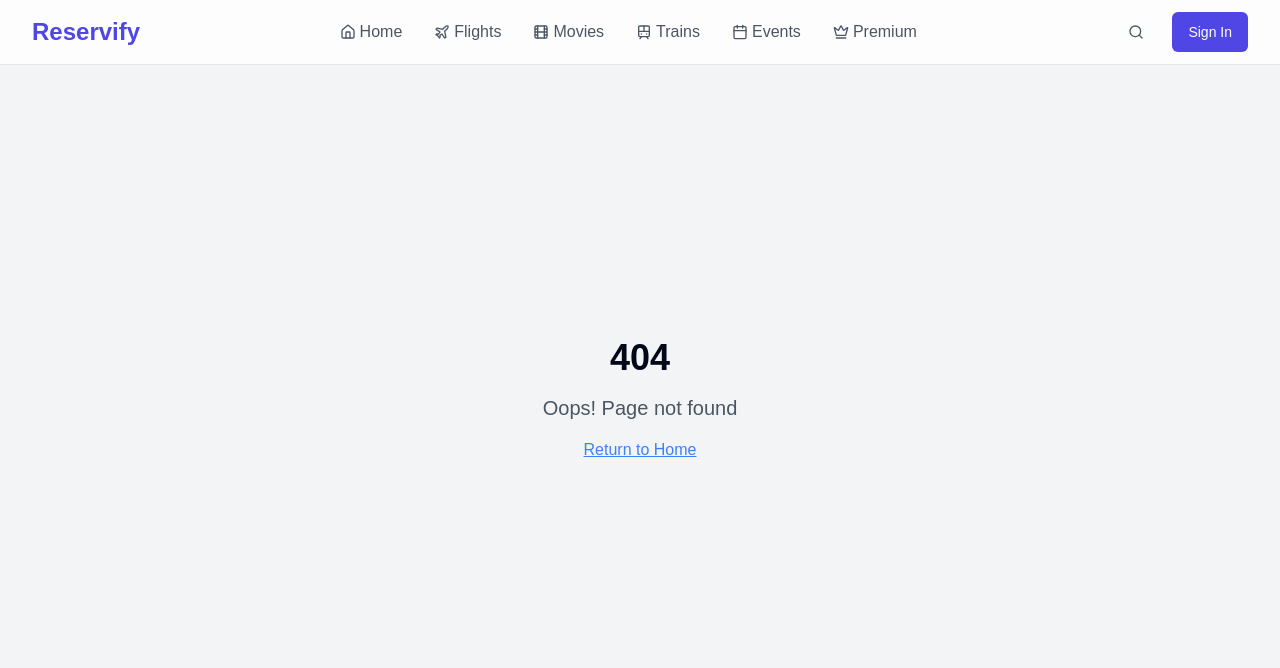
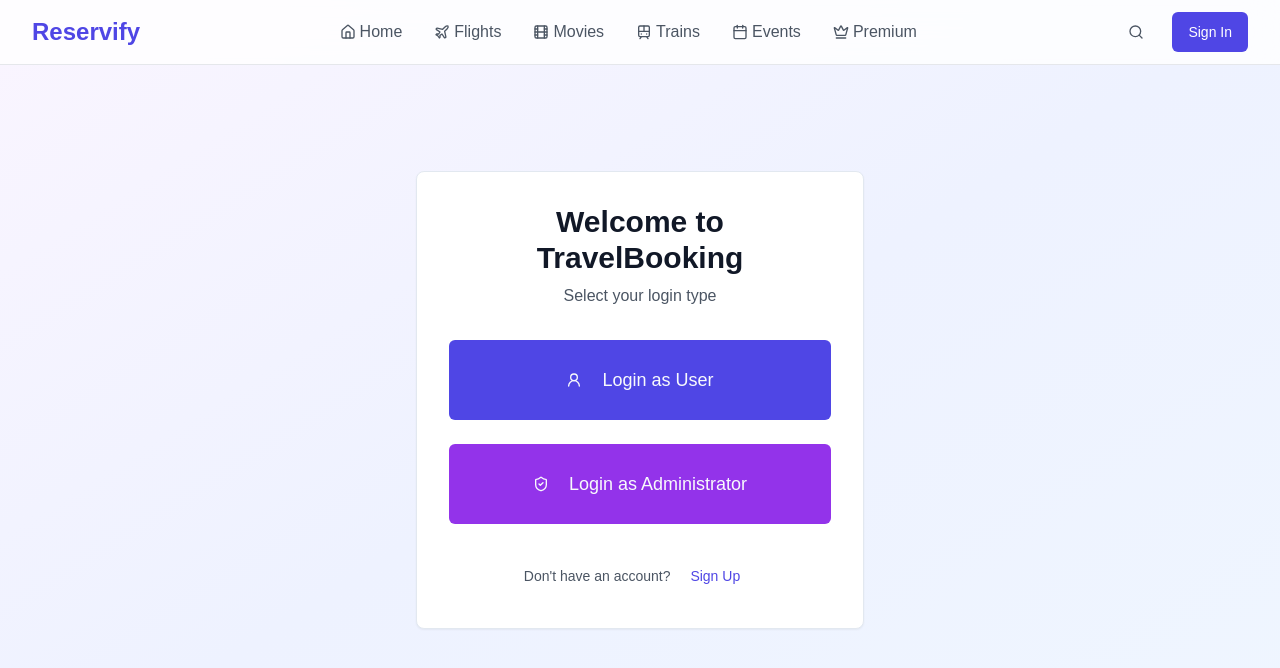
Before and after one commit to VenkataBalaji123/reservify-dreams, a React (Vite) app: page /auth in a window 1280 px wide. Before the commit this address had no page. Shown: the top 668 px of the page. Built offline with nearby package versions, Linux system fonts and the light colour scheme; a web font is replaced by a local one.

Commit message:
feat: Implement separate login options
Refactor the sign-in page to include distinct login options for users and administrators. Clicking "Login as User" navigates to the standard user login flow, while "Login as Admin" directs to the admin login functionality.

```diff
--- a/src/App.tsx
+++ b/src/App.tsx
@@ -32,6 +32,7 @@ import Checkout from "./pages/Checkout";
 import AdminCoupons from "./pages/AdminCoupons";
 import AdminLogin from "./pages/AdminLogin";
 import AdminDashboard from "./pages/AdminDashboard";
+import AuthSelect from "./pages/AuthSelect";
 
 const queryClient = new QueryClient();
 
@@ -45,6 +46,7 @@ const App = () => (
           <Navbar />
           <Routes>
             <Route path="/" element={<Index />} />
+            <Route path="/auth" element={<AuthSelect />} />
             <Route path="/signin" element={<SignIn />} />
             <Route path="/signup" element={<SignUp />} />
             <Route path="/dashboard" element={<UserDashboard />} />
--- a/src/components/auth/SignIn.tsx
+++ b/src/components/auth/SignIn.tsx
@@ -4,7 +4,7 @@ import { useNavigate } from "react-router-dom";
 import { Button } from "@/components/ui/button";
 import { Input } from "@/components/ui/input";
 import { Card } from "@/components/ui/card";
-import { Mail, Lock, Loader2, AlertCircle } from "lucide-react";
+import { Mail, Lock, Loader2, AlertCircle, ArrowLeft } from "lucide-react";
 import { useAuth } from "@/contexts/AuthContext";
 import { Alert, AlertDescription } from "@/components/ui/alert";
 
@@ -39,10 +39,20 @@ const SignIn = () => {
   return (
     <div className="min-h-screen flex items-center justify-center bg-gradient-to-br from-purple-50 via-indigo-50 to-blue-50">
       <Card className="w-full max-w-md p-8 space-y-6 animate-fade-in-up">
-        <div className="text-center">
-          <h1 className="text-3xl font-bold text-gray-900">Welcome Back</h1>
-          <p className="text-gray-600 mt-2">Sign in to your account</p>
+        <div className="flex justify-between items-center">
+          <Button
+            variant="ghost"
+            size="icon"
+            onClick={() => navigate("/auth")}
+            className="text-gray-600"
+          >
+            <ArrowLeft className="h-5 w-5" />
+          </Button>
+          <h1 className="text-3xl font-bold text-gray-900 flex-1 text-center">User Login</h1>
+          <div className="w-8"></div> {/* Spacer for alignment */}
         </div>
+
+        <p className="text-gray-600 text-center">Sign in to your user account</p>
 
         {error && (
           <Alert variant="destructive">
--- a/src/pages/AdminLogin.tsx
+++ b/src/pages/AdminLogin.tsx
@@ -4,7 +4,7 @@ import { useNavigate } from "react-router-dom";
 import { Button } from "@/components/ui/button";
 import { Input } from "@/components/ui/input";
 import { Card } from "@/components/ui/card";
-import { Mail, Lock, Loader2, AlertCircle, ShieldCheck } from "lucide-react";
+import { Mail, Lock, Loader2, AlertCircle, ShieldCheck, ArrowLeft } from "lucide-react";
 import { useAuth } from "@/contexts/AuthContext";
 import { Alert, AlertDescription } from "@/components/ui/alert";
 import { supabase } from "@/integrations/supabase/client";
@@ -68,13 +68,24 @@ const AdminLogin = () => {
   return (
     <div className="min-h-screen flex items-center justify-center bg-gradient-to-br from-indigo-100 via-purple-100 to-blue-100">
       <Card className="w-full max-w-md p-8 space-y-6 shadow-lg animate-fade-in-up">
-        <div className="text-center">
-          <div className="flex justify-center mb-4">
-            <ShieldCheck className="h-12 w-12 text-indigo-600" />
-          </div>
-          <h1 className="text-3xl font-bold text-gray-900">Administrator Login</h1>
-          <p className="text-gray-600 mt-2">Access the system administration panel</p>
+        <div className="flex justify-between items-center">
+          <Button
+            variant="ghost"
+            size="icon"
+            onClick={() => navigate("/auth")}
+            className="text-gray-600"
+          >
+            <ArrowLeft className="h-5 w-5" />
+          </Button>
+          <h1 className="text-3xl font-bold text-gray-900 flex-1 text-center">Admin Login</h1>
+          <div className="w-8"></div> {/* Spacer for alignment */}
         </div>
+
+        <div className="flex justify-center mb-4">
+          <ShieldCheck className="h-12 w-12 text-indigo-600" />
+        </div>
+
+        <p className="text-gray-600 text-center">Access the system administration panel</p>
 
         {error && (
           <Alert variant="destructive">
@@ -124,19 +135,6 @@ const AdminLogin = () => {
             )}
           </Button>
         </form>
-
-        <div className="text-center mt-4">
-          <p className="text-sm text-gray-600">
-            Return to{" "}
-            <Button
-              variant="link"
-              onClick={() => navigate("/")}
-              className="text-indigo-600 hover:text-indigo-700 p-0"
-            >
-              Home
-            </Button>
-          </p>
-        </div>
       </Card>
     </div>
   );
--- /dev/null
+++ b/src/pages/AuthSelect.tsx
@@ -0,0 +1,53 @@
+
+import { Button } from "@/components/ui/button";
+import { Card } from "@/components/ui/card";
+import { useNavigate } from "react-router-dom";
+import { UserRound, ShieldCheck } from "lucide-react";
+
+const AuthSelect = () => {
+  const navigate = useNavigate();
+
+  return (
+    <div className="min-h-screen flex items-center justify-center bg-gradient-to-br from-purple-50 via-indigo-50 to-blue-50">
+      <Card className="w-full max-w-md p-8 space-y-8 animate-fade-in-up">
+        <div className="text-center">
+          <h1 className="text-3xl font-bold text-gray-900">Welcome to TravelBooking</h1>
+          <p className="text-gray-600 mt-2">Select your login type</p>
+        </div>
+
+        <div className="space-y-6">
+          <Button
+            onClick={() => navigate("/signin")}
+            className="w-full h-20 text-lg bg-indigo-600 hover:bg-indigo-700 space-x-3"
+          >
+            <UserRound className="h-6 w-6" />
+            <span>Login as User</span>
+          </Button>
+
+          <Button
+            onClick={() => navigate("/admin/login")}
+            className="w-full h-20 text-lg bg-purple-600 hover:bg-purple-700 space-x-3"
+          >
+            <ShieldCheck className="h-6 w-6" />
+            <span>Login as Administrator</span>
+          </Button>
+        </div>
+
+        <div className="text-center mt-6">
+          <p className="text-sm text-gray-600">
+            Don't have an account?{" "}
+            <Button
+              variant="link"
+              onClick={() => navigate("/signup")}
+              className="text-indigo-600 hover:text-indigo-700"
+            >
+              Sign Up
+            </Button>
+          </p>
+        </div>
+      </Card>
+    </div>
+  );
+};
+
+export default AuthSelect;
```
